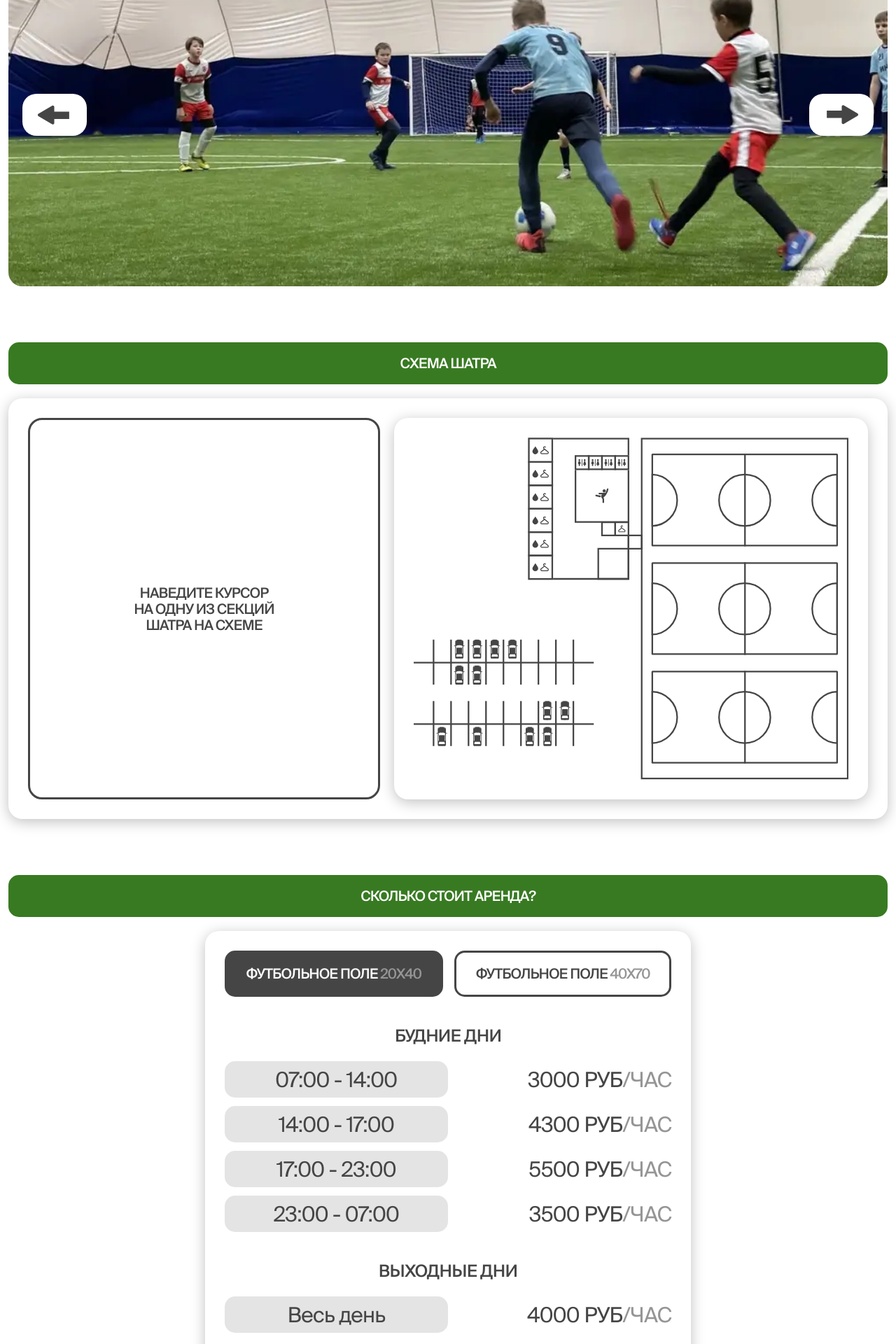
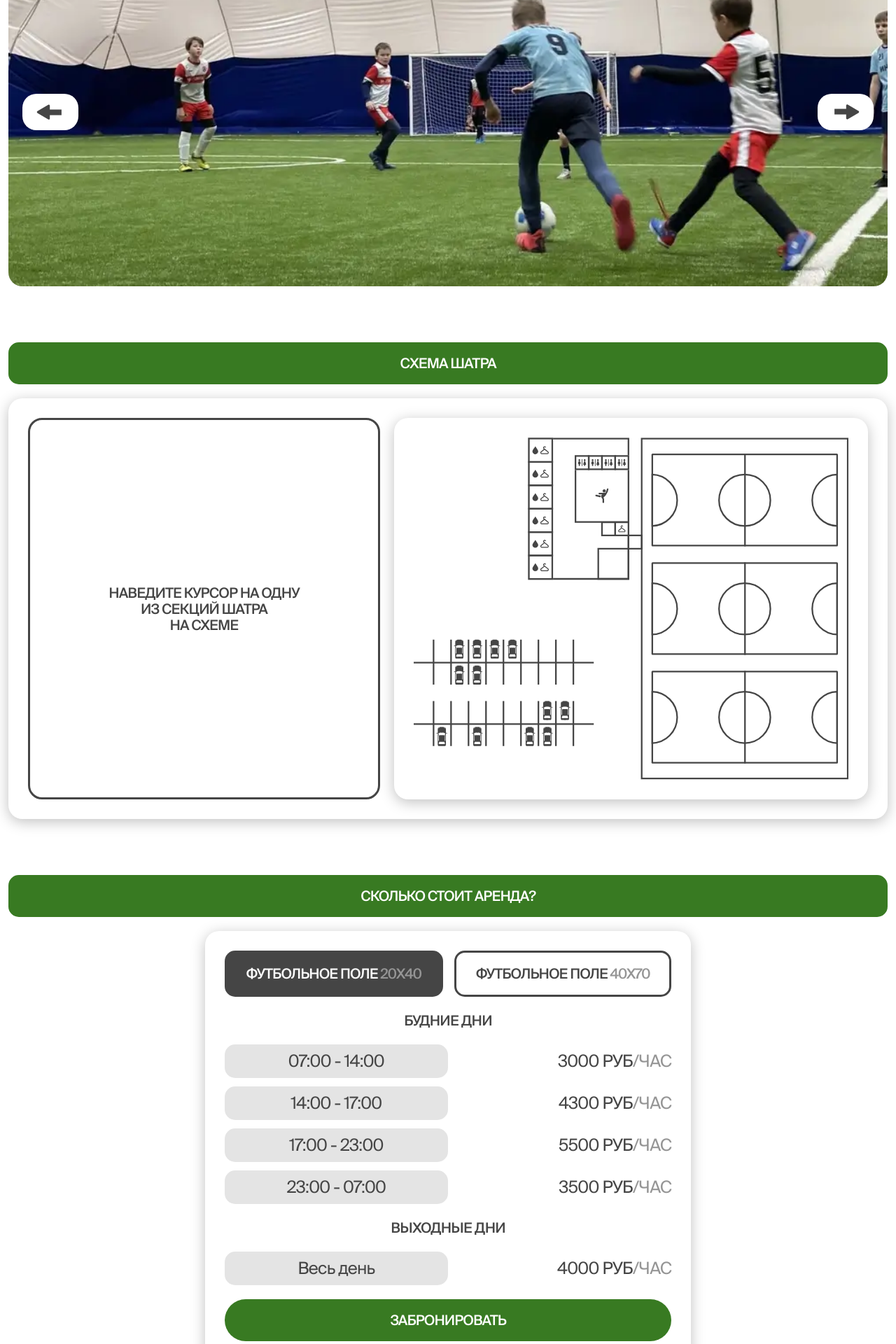
Before and after one commit to mbozhik/murino, a Next.js app: page / in a window 1280 px wide. Shown: the part 1980-3900 px from the top of the page at 70% size. Built offline with nearby package versions, Linux system fonts and the light colour scheme.

Commit message:
fix `Gallery`, `Prices` and `Scheme` blocks on mobile

```diff
--- a/src/components/index/Gallery.tsx
+++ b/src/components/index/Gallery.tsx
@@ -37,8 +37,8 @@ const SlideButton: React.FC<SlideButtonProps> = ({position}) => {
   const isLeft = position === 'left'
 
   return (
-    <button className={`group absolute top-[47%] z-10 bg-white rounded-small py-4 sm:py-2 ${isLeft ? 'left-5 pl-5 pr-6' : 'right-5 pr-5 pl-6'}`} onClick={handleClick} title="slide">
-      <svg className={`xl:w-12 ${isLeft ? '' : 'rotate-180'}`} xmlns="http://www.w3.org/2000/svg" width="46" height="28" viewBox="0 0 46 28" fill="none">
+    <button className={`group absolute top-[47%] z-10 bg-white rounded-small py-4 xl:py-3 sm:py-2 ${isLeft ? 'left-5 pl-5 pr-6' : 'right-5 pr-5 pl-6'}`} onClick={handleClick} title="slide">
+      <svg className={`xl:w-9 ${isLeft ? '' : 'rotate-180'}`} xmlns="http://www.w3.org/2000/svg" width="46" height="28" viewBox="0 0 46 28" fill="none">
         <path className="duration-200 group-hover:fill-custom-green fill-custom-gray" d="M24.529 25.696c0 1.547-1.68 2.508-3.013 1.725L1.935 15.916c-1.316-.774-1.316-2.676 0-3.45L21.515.963c1.334-.784 3.014.178 3.014 1.724v6.86h21.316v10.358H24.53v5.792Z" />
       </svg>
     </button>
--- a/src/components/index/Prices.tsx
+++ b/src/components/index/Prices.tsx
@@ -82,7 +82,7 @@ export default function Prices() {
         Сколько стоит аренда?
       </Button>
 
-      <div className="flex flex-col gap-10 sm:gap-7 mx-auto mt-5 p-7 sm:p-3 sm:w-[92%] w-fit shadow-card rounded-small">
+      <div className="flex flex-col gap-10 xl:gap-5 sm:gap-7 mx-auto mt-5 p-7 sm:p-3 sm:w-[92%] w-fit shadow-card rounded-small">
         <div className="flex justify-between gap-4 sm:flex-col sm:gap-2">
           {fieldButtons.map((button) => (
             <button key={button.fieldSize} className={`!px-12 xl:!px-7 sm:py-3 rounded-smallest border-[3px] border-transparent ${buttonStyles.default} ${selectedField === button.fieldSize ? 'bg-custom-gray text-white' : 'text-custom-gray !border-custom-gray'}`} title="switch" onClick={() => handleFieldSwitch(button.fieldSize)}>
@@ -93,11 +93,11 @@ export default function Prices() {
 
         {Object.values(priceData[selectedField]).map((category: PriceCategory, index: number) => (
           <div key={index} className="flex flex-col gap-7 xl:gap-5 sm:gap-3">
-            <h1 className="text-3xl font-medium text-center uppercase xl:text-2xl sm:text-xl text-custom-gray">{category.title}</h1>
+            <h1 className="text-3xl font-medium text-center uppercase xl:text-xl text-custom-gray">{category.title}</h1>
 
             <div className="flex flex-col gap-5 xl:gap-3">
               {category.schedule.map((item: ScheduleItem, itemIndex: number) => (
-                <div key={itemIndex} className="flex items-center text-[38px] xl:text-3xl justify-between text-custom-gray">
+                <div key={itemIndex} className="flex items-center text-[38px] xl:text-2xl justify-between text-custom-gray">
                   <button
                     className={`sm:text-base w-1/2 py-1 xl:py-2 sm:px-2 duration-200 bg-custom-e4 rounded-smallest ${selectedTime === item.time ? '' : ''}`}
                     onClick={() => {
--- a/src/components/index/Schema.tsx
+++ b/src/components/index/Schema.tsx
@@ -82,7 +82,7 @@ export default function Schema() {
 
       <div className="mx-3 mt-5 shadow-card p-7 rounded-small">
         <div className="grid grid-cols-7 gap-5">
-          <div className="grid col-span-3 place-items-center border-[3px] border-custom-gray p-7 sm:p-5 rounded-small">{renderContent()}</div>
+          <div className="grid col-span-3 place-items-center border-[3px] border-custom-gray p-7 xl:p-5 rounded-small">{renderContent()}</div>
 
           <div className="grid col-span-4 overflow-hidden shadow-card rounded-small place-items-center p-7">
             <svg className="w-full" viewBox="0 0 821 646" fill="none" xmlns="http://www.w3.org/2000/svg">
```
